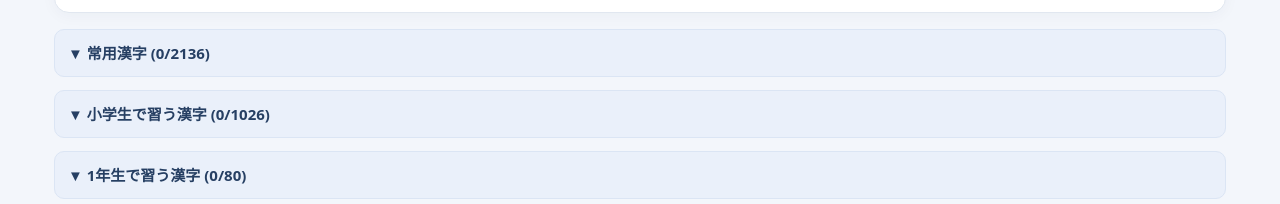
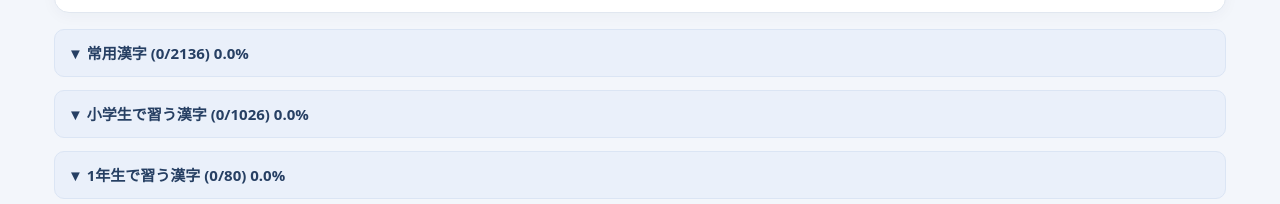
Before and after one commit to purin359/kanji, a plain HTML site: page index.html in a window 1280 px wide. Shown: the part 472-676 px from the top of the page. Drawn offline with Linux system fonts and the light colour scheme.

Commit message:
Update index.html

```diff
--- a/index.html
+++ b/index.html
@@ -1831,7 +1831,7 @@ function renderTable() {
             <div class="grade"
                  onclick="toggleGrade('${g.id}')">
                 ${expanded[g.id] ? '▶' : '▼'}
-                ${g.label} (${g.used}/${g.total})
+                ${g.label} (${g.used}/${g.total}) ${((g.used / g.total) * 100).toFixed(1)}%
             </div>
 
             <div class="grid"
@@ -1920,7 +1920,7 @@ function renderTable() {
         <div class="grade"
              onclick="toggleGrade('standard')">
             ${expanded.standard ? '▶' : '▼'}
-            常用漢字 (${standardUsed}/${standardTotal})
+            常用漢字 (${standardUsed}/${standardTotal}) ${((standardUsed / standardTotal) * 100).toFixed(1)}%
         </div>
 
         <div id="standard"
@@ -1930,7 +1930,7 @@ function renderTable() {
                  onclick="toggleGrade('elementary')">
                 ${expanded.elementary ? '▶' : '▼'}
                 小学生で習う漢字
-                (${elementaryUsed}/${elementaryTotal})
+                (${elementaryUsed}/${elementaryTotal}) ${((elementaryUsed / elementaryTotal) * 100).toFixed(1)}%
             </div>
 
             <div id="elementary"
```
